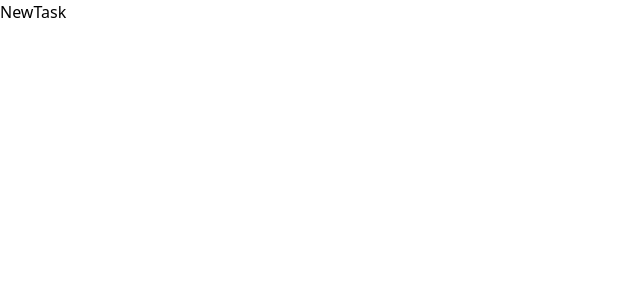
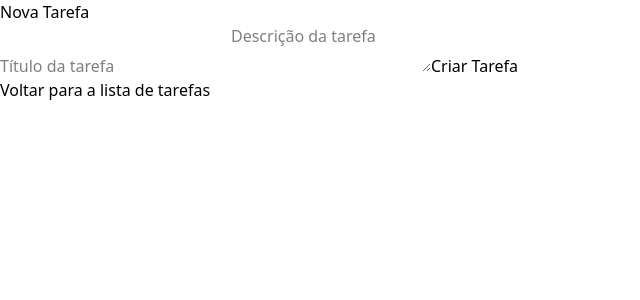
Before and after one commit to leandrosousaljs/case-taskmanager, a Next.js app: page /tasks/new in a window 1280 px wide. Shown: the top 300 px of the page, without its empty margins (0-640 px from the left). Built offline with nearby package versions, Linux system fonts and the light colour scheme.

Commit message:
feat(task): enhance TaskForm and NewTask components
* Add success message and navigation after task creation
* Update NewTask component to render TaskForm and navigation link

```diff
--- a/app/components/TaskForm.tsx
+++ b/app/components/TaskForm.tsx
@@ -2,6 +2,8 @@
 
 import { trpcClient } from '@/trpc/client';
 import { TRPCClientError } from '@trpc/client';
+import { useRouter } from 'next/navigation';
+
 import React, { useState } from 'react';
 
 const TaskForm = () => {
@@ -10,6 +12,8 @@ const TaskForm = () => {
   const [isLoading, setIsLoading] = useState(false);
   const [errorMessage, setErrorMessage] = useState('');
   const [successMessage, setSuccessMessage] = useState('');
+
+  const router = useRouter();
 
   const handleSubmit = async (e: React.SubmitEvent<HTMLFormElement>) => {
     e.preventDefault();
@@ -29,6 +33,8 @@ const TaskForm = () => {
       setTitulo('');
       setDescricao('');
       setSuccessMessage('Tarefa criada com sucesso!');
+      router.push('/');
+      router.refresh();
     } catch (error) {
       if (error instanceof TRPCClientError) {
         setErrorMessage(error.message);
--- a/app/tasks/new/page.tsx
+++ b/app/tasks/new/page.tsx
@@ -1,5 +1,15 @@
+import Link from 'next/link';
+
+import TaskForm from '@/app/components/TaskForm';
+
 const NewTask = () => {
-  return <div>NewTask</div>;
+  return (
+    <>
+      <h1>Nova Tarefa</h1>
+      <TaskForm />
+      <Link href="/">Voltar para a lista de tarefas</Link>
+    </>
+  );
 };
 
 export default NewTask;
```
